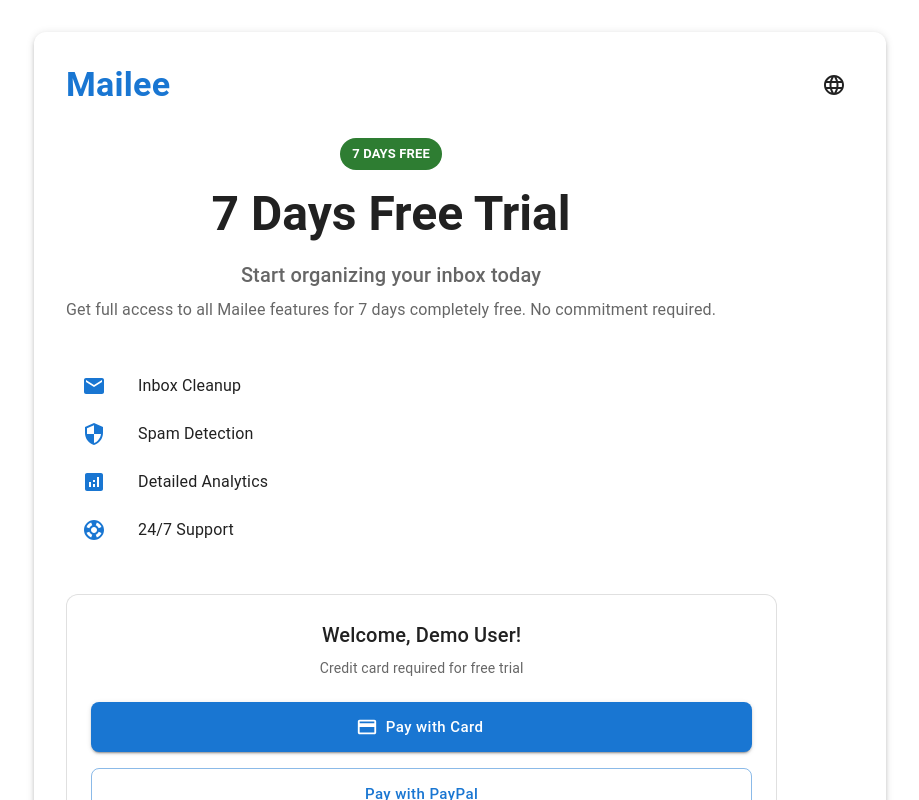
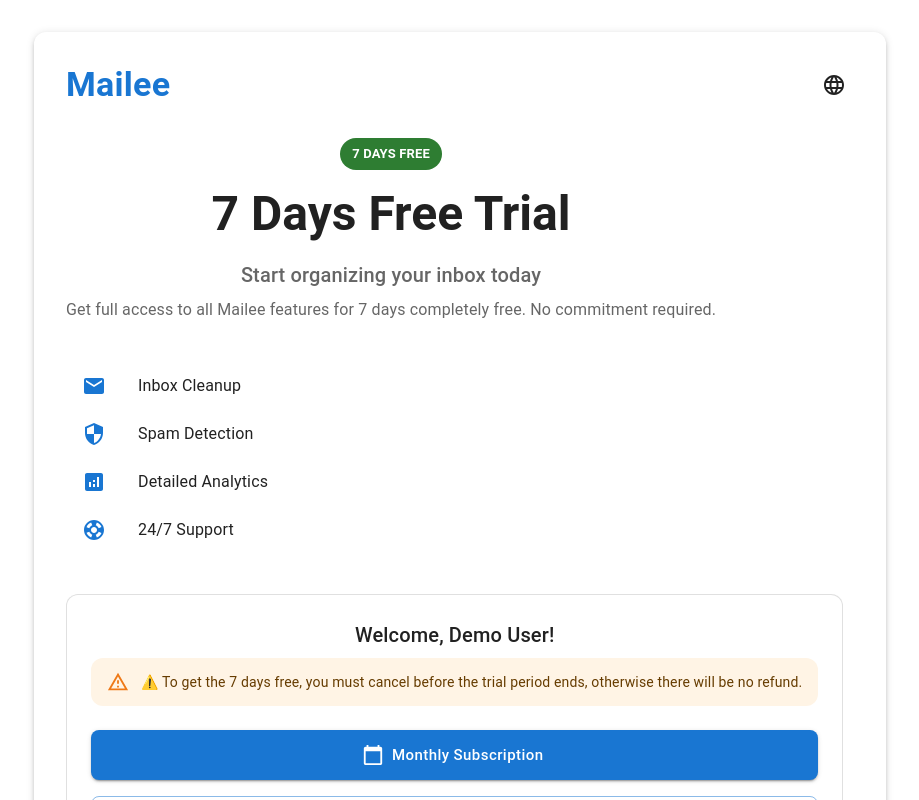
Before and after one commit to mathohub/mailee-inbox-control, a React (Vite) app: page /login in a window 1280 px wide. Both pictures are taken after typing "name@example.com", "Sample123" into the empty fields and a click on the button "Login". Shown: the top 800 px of the page, without its empty margins (180-1099 px from the left). Built offline with nearby package versions, Linux system fonts and the light colour scheme.

Commit message:
Reverted to commit 0065086388b27a76f3f88f2e4a0fb36ccf4a8f00

```diff
--- a/src/components/Dashboard/InboxTab.tsx
+++ b/src/components/Dashboard/InboxTab.tsx
@@ -9,7 +9,6 @@ import {
   ListItem,
   ListItemIcon,
   ListItemText,
-  ListItemSecondary,
   Chip,
   Alert,
   FormControlLabel
--- a/src/contexts/LanguageContext.tsx
+++ b/src/contexts/LanguageContext.tsx
@@ -1,4 +1,3 @@
-
 import React, { createContext, useContext, useState } from 'react';
 
 type Language = 'en' | 'pt';
@@ -37,6 +36,9 @@ const translations = {
     'payment.cardRequired': 'Credit card required for free trial',
     'payment.payWithCard': 'Pay with Card',
     'payment.payWithPaypal': 'Pay with PayPal',
+    'payment.monthlySubscription': 'Monthly Subscription',
+    'payment.annualSubscription': 'Annual Subscription',
+    'payment.freeTrialWarning': '⚠️ To get the 7 days free, you must cancel before the trial period ends, otherwise there will be no refund.',
 
     // Dashboard
     'dashboard.title': 'Mailee Dashboard',
@@ -109,6 +111,9 @@ const translations = {
     'payment.cardRequired': 'Cartão de crédito necessário para teste grátis',
     'payment.payWithCard': 'Pagar com Cartão',
     'payment.payWithPaypal': 'Pagar com PayPal',
+    'payment.monthlySubscription': 'Assinatura Mensal',
+    'payment.annualSubscription': 'Assinatura Anual',
+    'payment.freeTrialWarning': '⚠️ Para pegar os 7 dias grátis, você deve cancelar antes dos 7 dias, senão não terá reembolso.',
 
     // Dashboard
     'dashboard.title': 'Dashboard Mailee',
--- a/src/pages/Payment.tsx
+++ b/src/pages/Payment.tsx
@@ -11,38 +11,32 @@ import {
   ListItemIcon,
   ListItemText,
   Chip,
-  CircularProgress,
-  Grid
+  Grid,
+  Alert
 } from '@mui/material';
 import {
   CheckCircle,
-  CreditCard,
+  CalendarMonth,
+  CalendarToday,
   Email,
   Security,
   Analytics,
   Support
 } from '@mui/icons-material';
-import { useNavigate } from 'react-router-dom';
 import { useAuth } from '../contexts/AuthContext';
 import { useLanguage } from '../contexts/LanguageContext';
 import LanguageToggle from '../components/LanguageToggle';
 
 const Payment: React.FC = () => {
-  const [loading, setLoading] = useState(false);
-  const { completePurchase, user } = useAuth();
+  const { user } = useAuth();
   const { t } = useLanguage();
-  const navigate = useNavigate();
 
-  const handlePayment = async (method: 'card' | 'paypal') => {
-    setLoading(true);
+  const handleSubscription = (type: 'monthly' | 'annual') => {
+    const monthlyLink = 'https://pay.kiwify.com.br/4oPti4i';
+    const annualLink = 'https://pay.kiwify.com.br/zVYY651';
 
-    // Simulate payment processing
-    await new Promise(resolve => setTimeout(resolve, 2000));
-
-    // Simulate successful payment
-    completePurchase();
-    navigate('/dashboard');
-    setLoading(false);
+    const link = type === 'monthly' ? monthlyLink : annualLink;
+    window.open(link, '_blank');
   };
 
   const features = [
@@ -118,37 +112,31 @@ const Payment: React.FC = () => {
                 <Typography variant="h6" gutterBottom>
                   Welcome, {user?.name}!
                 </Typography>
-                <Typography variant="body2" color="text.secondary" gutterBottom sx={{ mb: 3 }}>
-                  {t('payment.cardRequired')}
-                </Typography>
+
+                <Alert severity="warning" sx={{ mb: 3, textAlign: 'left' }}>
+                  {t('payment.freeTrialWarning')}
+                </Alert>
 
                 <Box sx={{ display: 'flex', flexDirection: 'column', gap: 2 }}>
                   <Button
                     variant="contained"
                     size="large"
-                    startIcon={<CreditCard />}
-                    onClick={() => handlePayment('card')}
-                    disabled={loading}
+                    startIcon={<CalendarToday />}
+                    onClick={() => handleSubscription('monthly')}
                     sx={{ py: 1.5 }}
                   >
-                    {loading ? <CircularProgress size={24} /> : t('payment.payWithCard')}
+                    {t('payment.monthlySubscription')}
                   </Button>
 
                   <Button
                     variant="outlined"
                     size="large"
-                    onClick={() => handlePayment('paypal')}
-                    disabled={loading}
+                    startIcon={<CalendarMonth />}
+                    onClick={() => handleSubscription('annual')}
                     sx={{ py: 1.5 }}
                   >
-                    {t('payment.payWithPaypal')}
+                    {t('payment.annualSubscription')}
                   </Button>
-                </Box>
-
-                <Box sx={{ mt: 3, p: 2, bgcolor: 'grey.50', borderRadius: 1 }}>
-                  <Typography variant="caption" color="text.secondary">
-                    * This is a demo. Clicking either button will simulate a successful payment and grant access to the dashboard.
-                  </Typography>
                 </Box>
               </Paper>
             </Grid>
```
Also changed, not shown: 1 other file (tests, documents, lock files or other folders).
